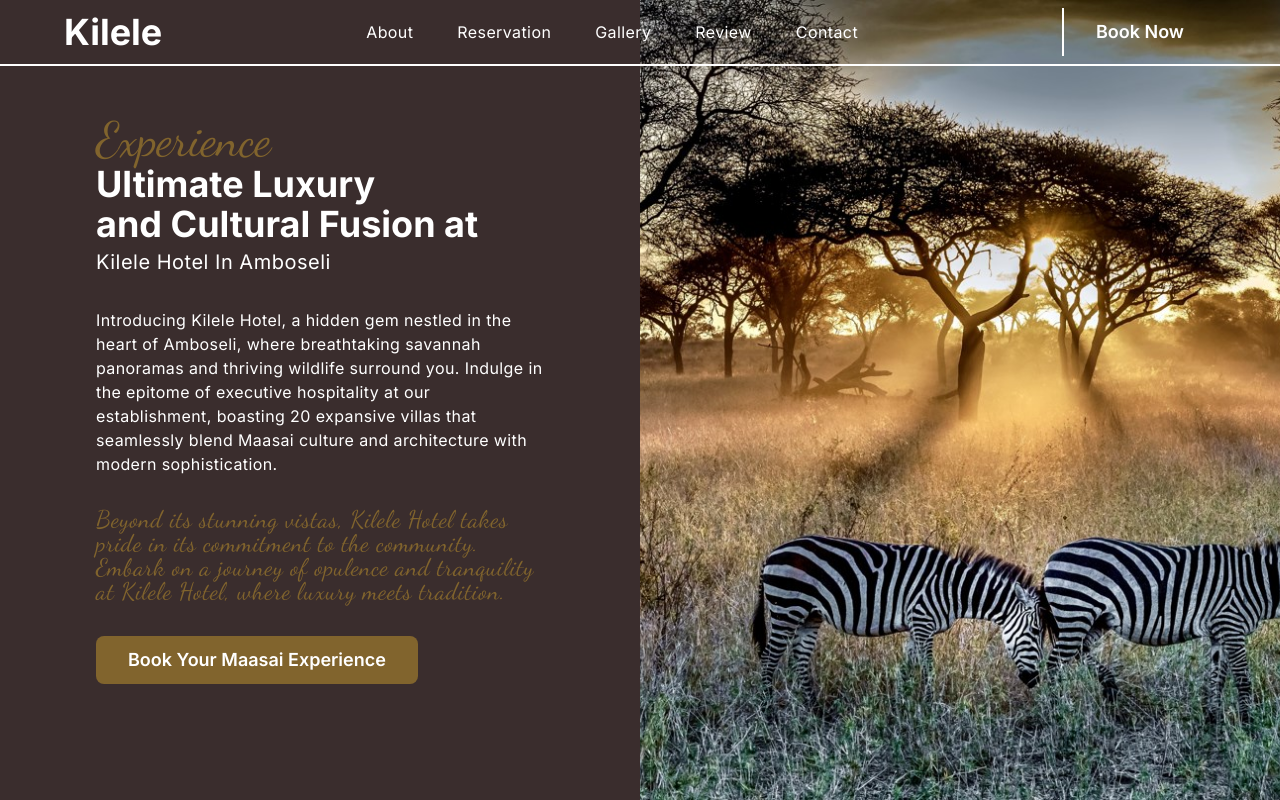
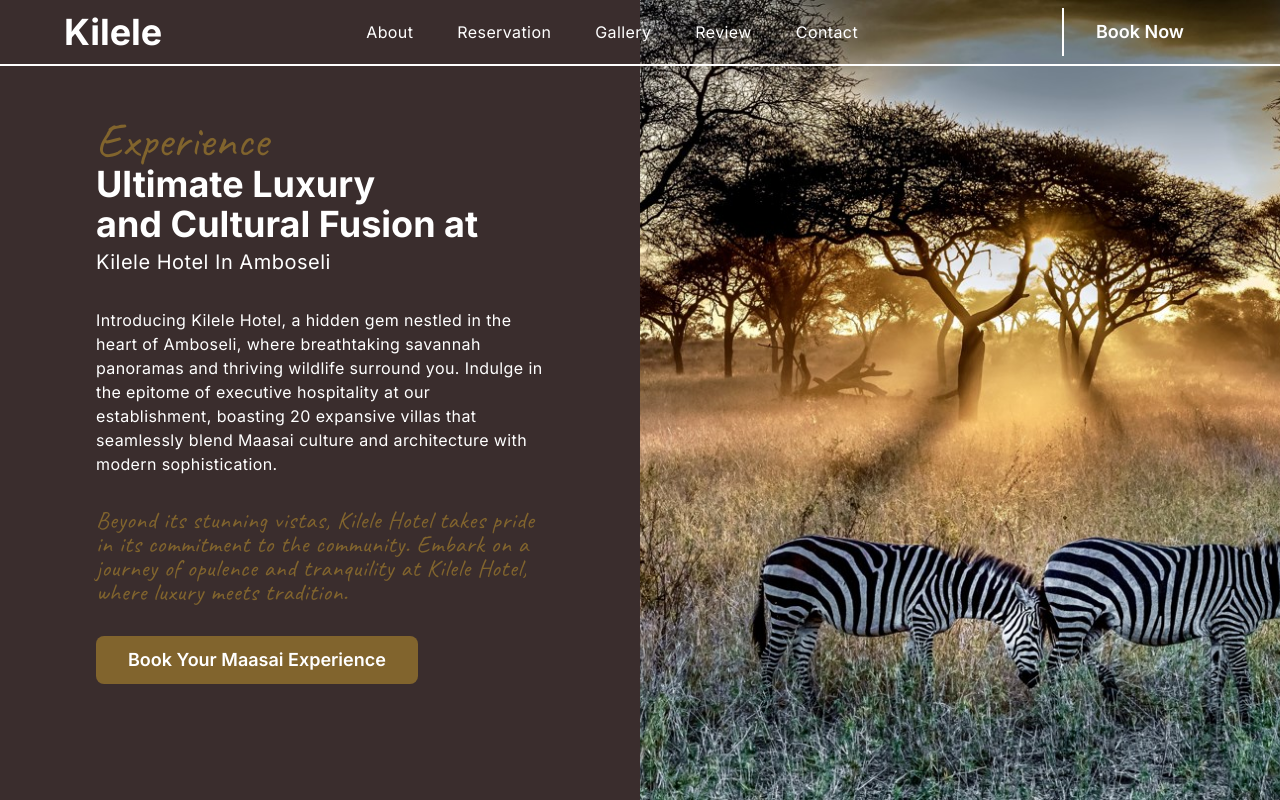
Before and after one commit to felixDev22/Kilele-Hotel-R, a Next.js app: page /about in a window 1280 px wide. Built offline with nearby package versions, Linux system fonts and the light colour scheme.

Commit message:
Change script font, make it more readable

```diff
--- a/src/app/globals.css
+++ b/src/app/globals.css
@@ -1,5 +1,4 @@
-@import url('https://fonts.googleapis.com/css2?family=Dancing+Script:wght@400;500;600;700&family=Inter:wght@300;400;500;700;800&display=swap');
-
+@import url('https://fonts.googleapis.com/css2?family=Caveat:wght@400;500;600;700&family=Dancing+Script:wght@400;500;600&family=Inter:wght@300;400;500;700;800&display=swap');
 @import url('https://fonts.googleapis.com/css2?family=Raleway:wght@100;200;300;400;500;600;700;800&display=swap');
 
 @tailwind base;
@@ -10,7 +9,7 @@
   :root {
     --primary-clr: #81642d;
     --bg-clr: #3a2d2d;
-    --secondary-clr: #4dd3f5;
+    --blue-clr: #4dd3f5;
     --hover-clr: #f8e9cc;
     --background-start-rgb: 0, 0, 0;
     --background-end-rgb: 0, 0, 0;
@@ -25,7 +24,7 @@ body {
 }
 
 .font-script {
-  font-family: 'Dancing Script', cursive;
+  font-family: 'Caveat', cursive;
 }
 
 
```
